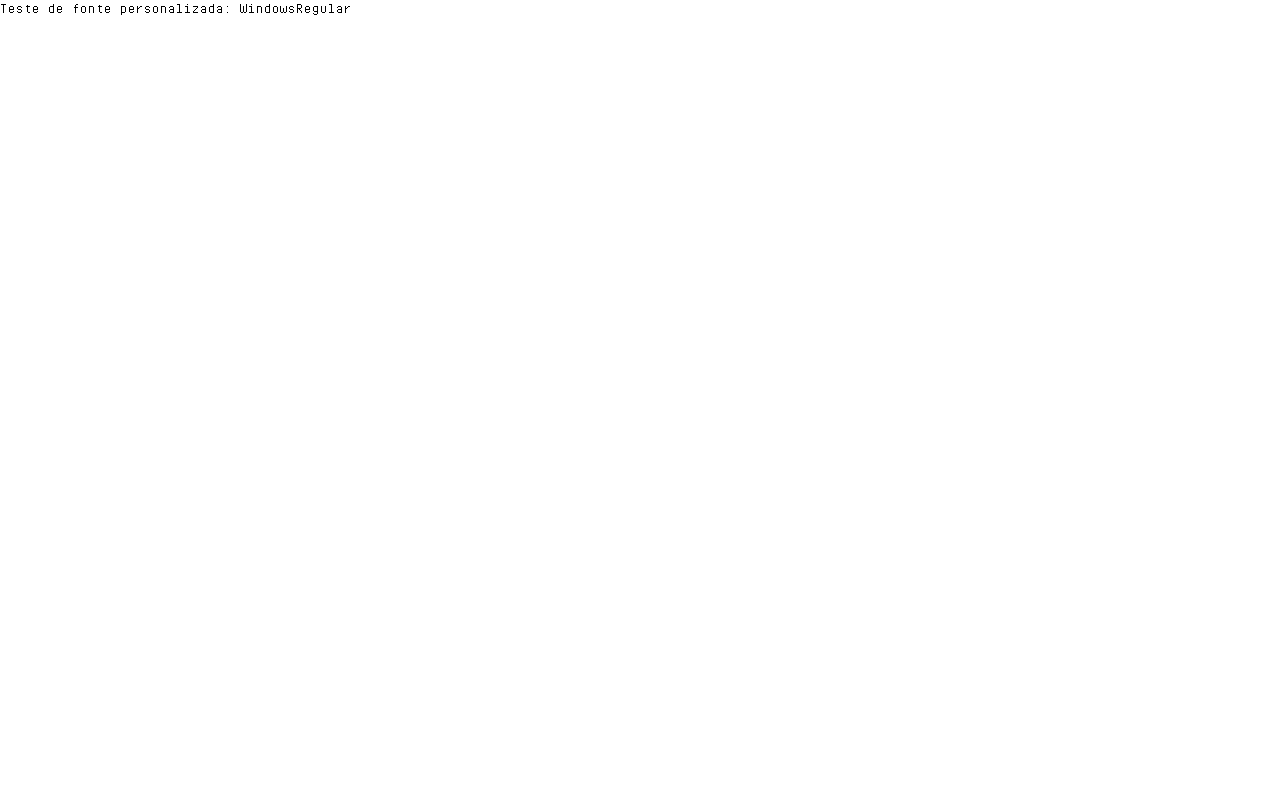
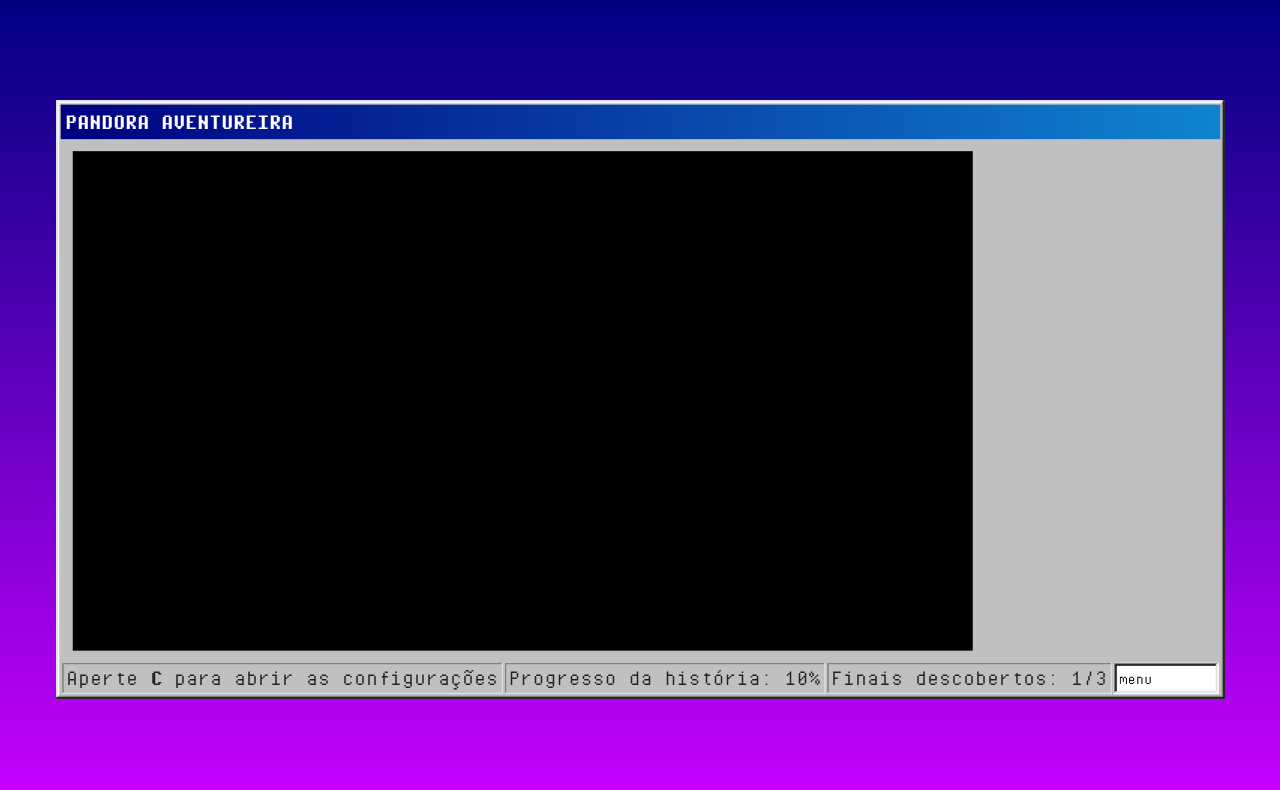
Before and after one commit to zhotice011z/jogo-steph, a plain HTML site: page index.html in a window 1280 px wide. Drawn offline with Linux system fonts and the light colour scheme; files that its build step writes are made by us from their sources; files whose address does not match are found by name.

Commit message:
index.html

```diff
--- a/index.html
+++ b/index.html
@@ -1,15 +1,36 @@
 <!DOCTYPE html>
 <html lang="pt-BR">
+
 <head>
-    <meta charset="utf-8" />
-    <meta name="viewport" content="width=device-width, initial-scale=1" />
-    <title>Pandora aventureira</title>
-    <link rel="stylesheet" href="src/assets/UI/css/base.css" />
+	<meta charset="UTF-8" />
+	<meta name="viewport" content="width=device-width, initial-scale=1.0" />
+	<link rel="stylesheet" href="../assets/UI/98.css/style.css" />
+	<link rel="stylesheet" href="../assets/UI/base.css" />
+	<link rel="stylesheet" href="../assets/UI/scene.css" />
 </head>
-<body>
-    <p>Teste de fonte personalizada: WindowsRegular</p>
-    <script>
 
-    </script>
+<body id="main-body">
+	<div class="window main">
+		<div class="title-bar">
+			<div class="title-bar-text">PANDORA AVENTUREIRA</div>
+		</div>
+		<div class="window-body">
+			<div id="game" scene="menu"></div>
+		</div>
+		<div class="status-bar">
+			<p class="status-bar-field">Aperte <b>C</b> para abrir as configurações</p>
+			<p class="status-bar-field">Progresso da história: 10%</p>
+			<p class="status-bar-field">Finais descobertos: 1/3</p>
+			<select id="scenes" onclick="changeScene(this.value)">
+				<option value="error">Error</option>
+				<option value="menu" selected>menu</option>
+				<option value="dialog">dialog</option>
+			</select>
+		</div>
+	</div>
+	<script src="../js/navigation.js" defer></script>
+	<script src="../js/audio.js" type="module" defer></script>
+	<script src="../js/init.js" type="module" defer></script>
 </body>
+
 </html>
```
